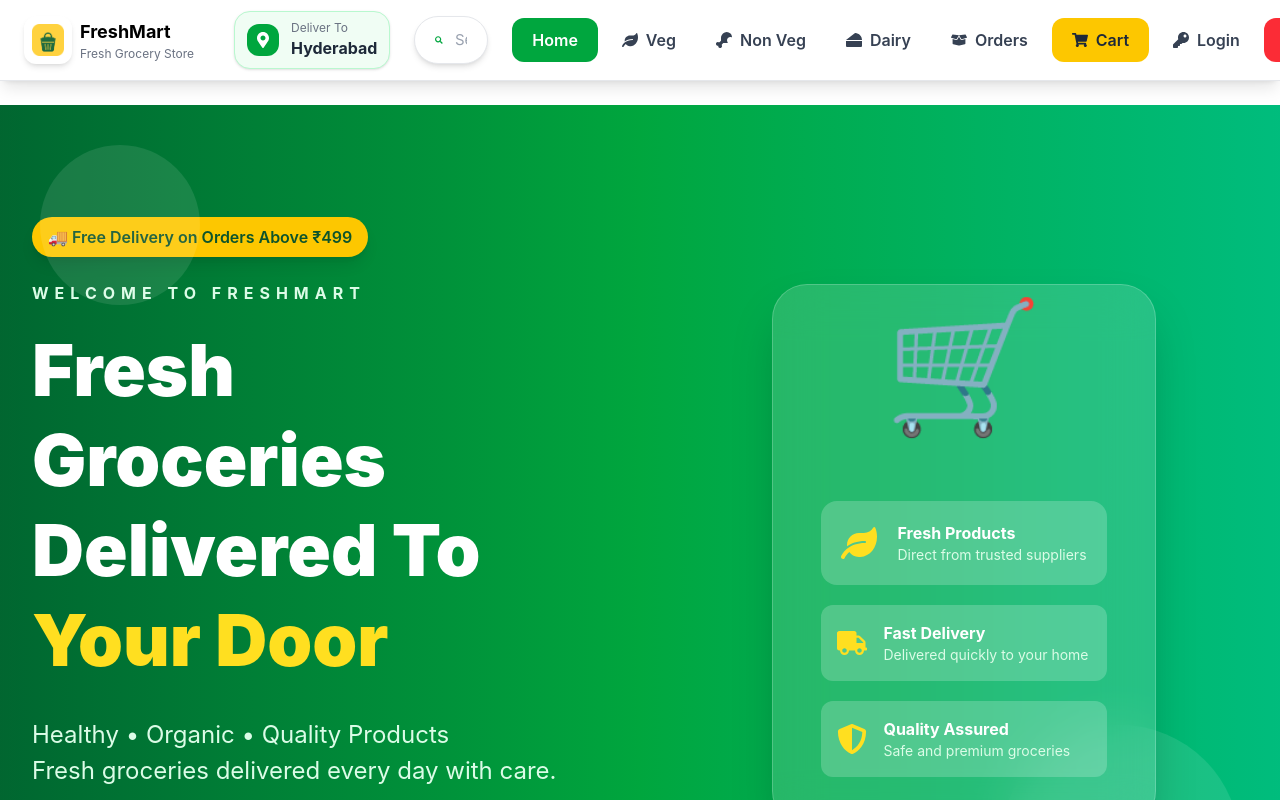
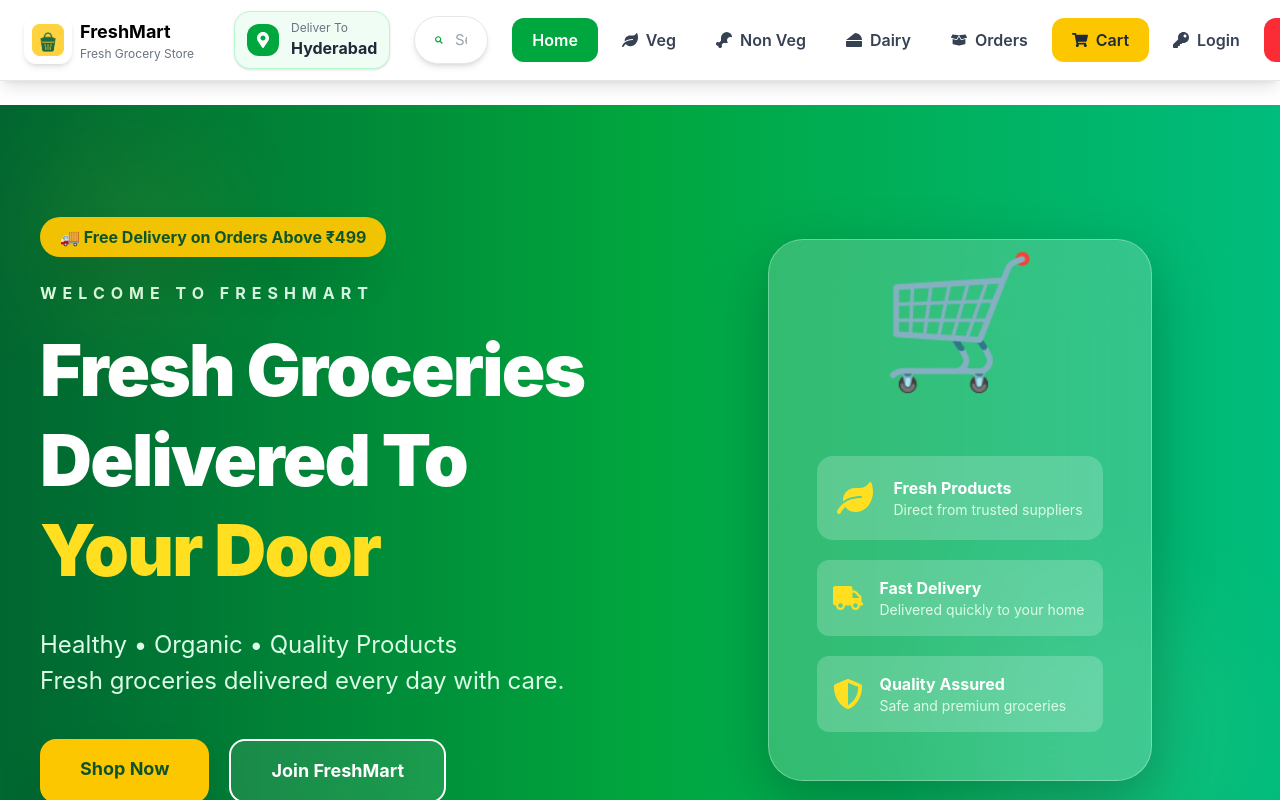
Before and after one commit to Vinaykumar-yagati-4/react-app, a React (Vite) app: page / in a window 1280 px wide. Shown: the top 800 px of the page. Built offline with nearby package versions, Linux system fonts and the light colour scheme.

Commit message:
react-commit

```diff
--- a/src/Components/Hero.tsx
+++ b/src/Components/Hero.tsx
@@ -10,18 +10,16 @@ function Hero() {
     <section className="relative overflow-hidden bg-gradient-to-r from-green-800 via-green-600 to-emerald-500 text-white">
 
       {/* Background decoration */}
-      <div className="absolute top-10 left-10 w-40 h-40 bg-white/10 rounded-full"></div>
+      <div className="absolute top-10 left-10 w-44 h-44 bg-yellow-300/10 rounded-full blur-3xl animate-pulse"></div>
+      <div className="absolute bottom-10 right-10 w-72 h-72 bg-green-200/10 rounded-full blur-3xl animate-pulse"></div>
 
-      <div className="absolute bottom-10 right-10 w-60 h-60 bg-white/10 rounded-full"></div>
-
-
-      <div className="max-w-screen-2xl mx-auto px-8 py-20 md:py-28">
+      <div className="max-w-screen-2xl mx-auto px-6 lg:px-10 py-20 md:py-28">
 
         <div className="grid lg:grid-cols-2 gap-20 items-center">
 
           {/* Left Content */}
           <div>
-            <div className="inline-flex items-center bg-yellow-400 text-green-900 px-4 py-2 rounded-full font-semibold mb-6 shadow-lg">
+            <div className="inline-flex items-center bg-yellow-400 text-green-900 px-5 py-2 rounded-full font-bold mb-6 shadow-2xl animate-pulse">
             🚚 Free Delivery on Orders Above ₹499
             </div>
 
@@ -30,7 +28,7 @@ function Hero() {
             </p>
 
 
-            <h1 className="text-5xl sm:text-6xl lg:text-7xl font-black leading-tight mb-8">
+            <h1 className="text-5xl sm:text-6xl lg:text-7xl font-black leading-tight tracking-tight mb-8">
 
               Fresh Groceries
               <br />
@@ -60,7 +58,7 @@ function Hero() {
 
               <Link
                 to="/veg"
-                className="bg-yellow-400 text-green-900 px-10 py-4 rounded-2xl font-bold text-lg shadow-xl hover:scale-110 transition-all duration-300"
+                className="bg-yellow-400 text-green-900 px-10 py-4 rounded-2xl font-bold text-lg shadow-2xl hover:bg-yellow-300 hover:scale-105 hover:-translate-y-1 transition-all duration-300"
               >
                 Shop Now
               </Link>
@@ -68,7 +66,7 @@ function Hero() {
 
               <Link
                 to="/register"
-                className="border-2 border-white px-10 py-4 rounded-2xl font-bold text-lg hover:bg-white hover:text-green-700 transition-all duration-300"
+                className="border-2 border-white px-10 py-4 rounded-2xl font-bold text-lg bg-white/10 backdrop-blur-sm hover:bg-white hover:text-green-700 hover:-translate-y-1 transition-all duration-300"
               >
                 Join FreshMart
               </Link>
@@ -85,7 +83,7 @@ function Hero() {
           <div className="hidden md:flex justify-center">
 
 
-            <div className="bg-white/15 backdrop-blur-xl rounded-[35px] p-12 shadow-2xl border border-white/20">
+            <div className="bg-white/20 backdrop-blur-2xl rounded-[35px] p-12 shadow-[0_20px_60px_rgba(0,0,0,0.25)] border border-white/30 hover:scale-105 transition-all duration-500">
 
 
               <div className="text-center text-9xl mb-10 animate-bounce">
```
